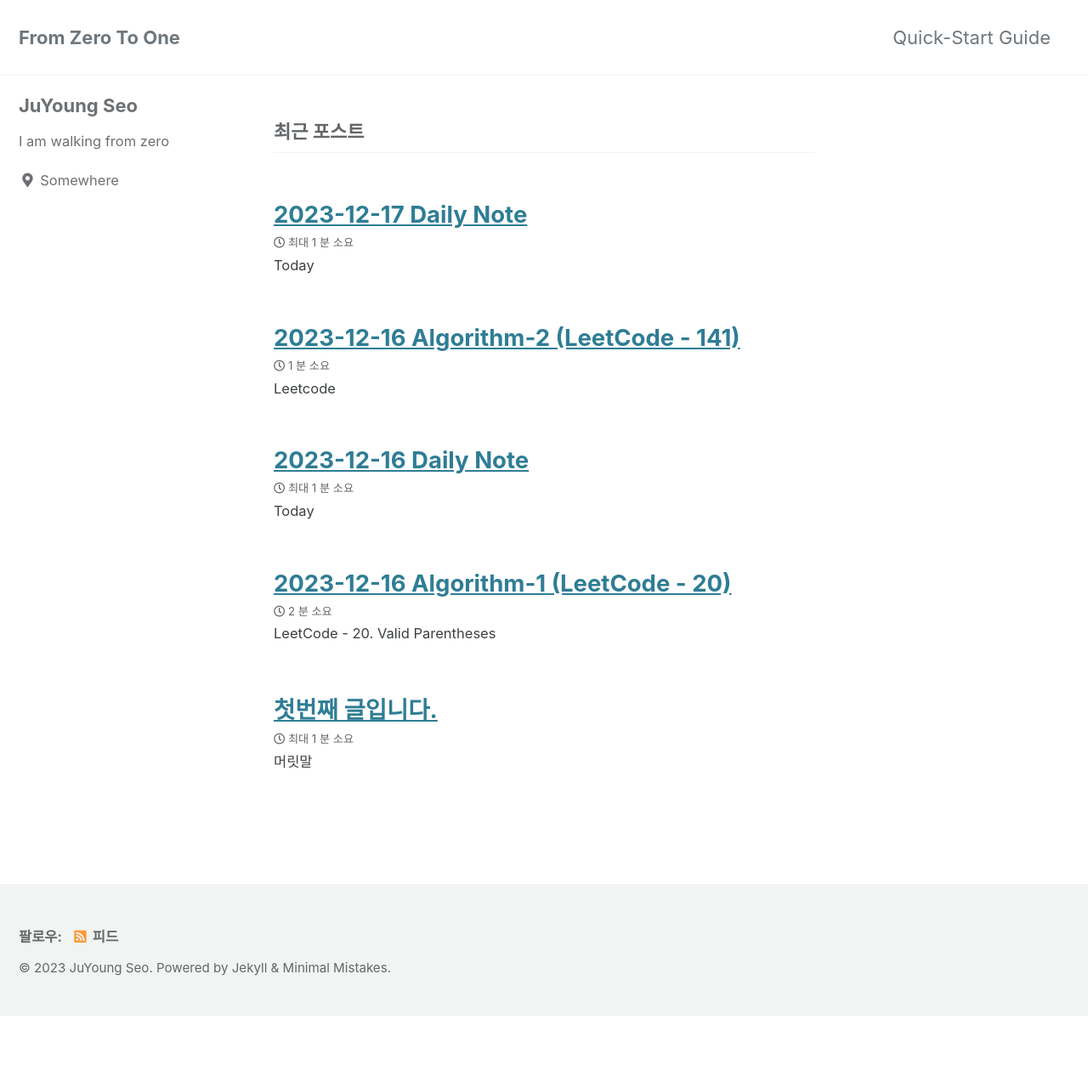
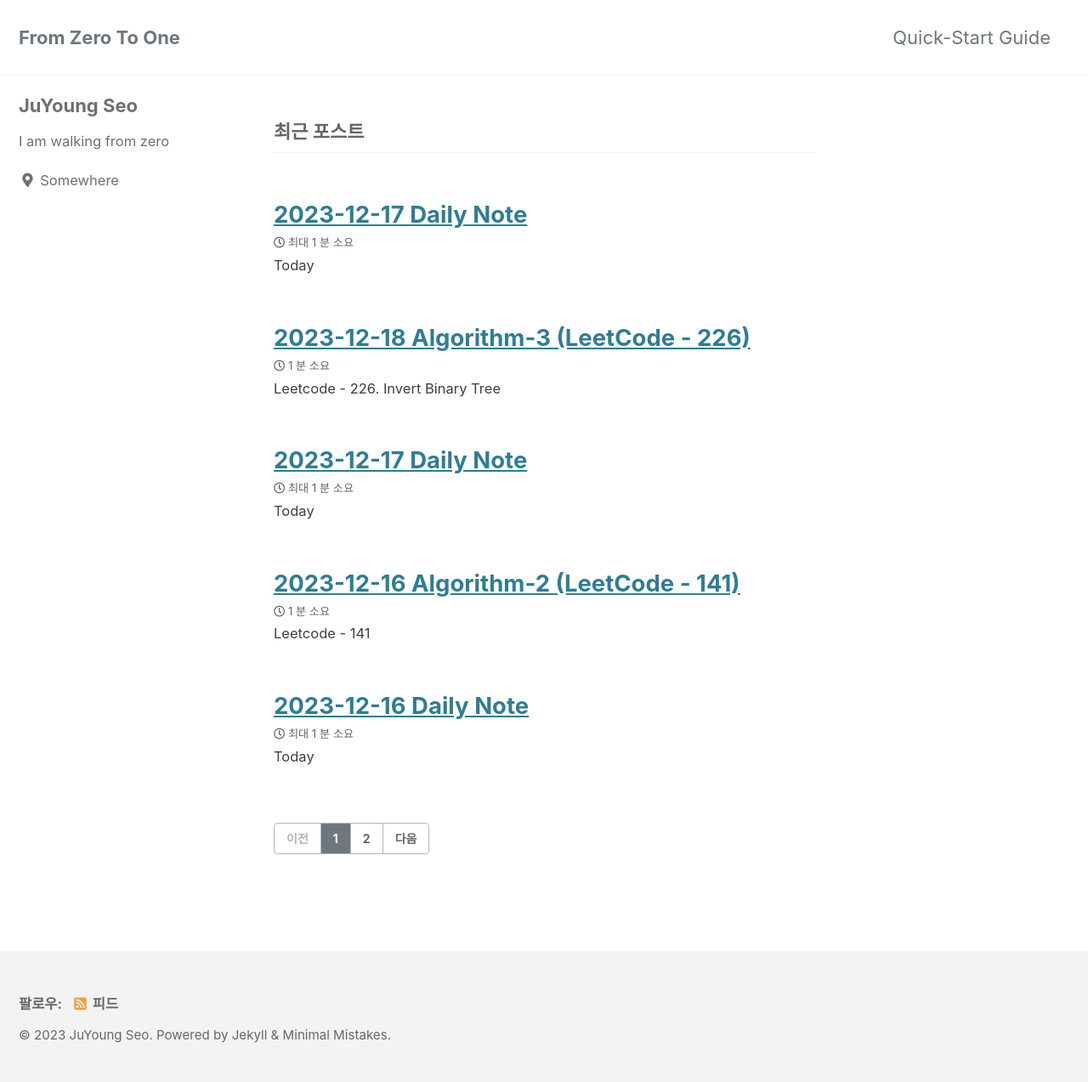
Before and after one commit to JuZeroKR/juzerokr.github.io, a Jekyll site: the page built from index.html, in a window 1280 px wide. Shown: the whole page at 85% size. Built offline with Jekyll 4.4.1, drawn with Linux system fonts in a browser that asks for light colours; cached includes are drawn as plain includes; the list of posts is cut into pages by our own code; before the commit the page ends 1195 px from its top, so only the background shows below that; some of the changed lines change nothing that is shown.

Commit message:
12-18 Algorithm & Daily Note

````diff
--- a/_posts/2023-12-17-Algorithm2.md
+++ b/_posts/2023-12-17-Algorithm2.md
@@ -6,7 +6,7 @@ toc_sticky: true
 toc_label: Algorithm
 ---
 
-## Leetcode
+## Leetcode - 141
 
 ```c++
 /**
--- /dev/null
+++ b/_posts/2023-12-18-Algorithm3.md
@@ -0,0 +1,62 @@
+---
+title: "2023-12-18 Algorithm-3 (LeetCode - 226)"
+layout: single
+toc: true
+toc_sticky: true
+toc_label: Algorithm
+---
+
+## Leetcode - 226. Invert Binary Tree
+
+
+```c++
+class Solution {
+public:
+    void DoReverseTree(TreeNode* node) {
+        if(node->left == NULL && node->right == NULL)
+            return;
+        if(node->left != NULL)
+            DoReverseTree(node->left);
+        if(node->right != NULL)
+            DoReverseTree(node->right);
+        TreeNode* temp = NULL;
+        temp = node->left;
+        node->left = node->right;
+        node->right = temp;
+    }
+
+    TreeNode* invertTree(TreeNode* root) {
+        if(root != NULL)
+            DoReverseTree(root);
+        return root;
+    }
+};
+
+```
+
+## Script
+이 문제는 Binary Tree를 거꾸로 하는 문제입니다.
+아웃풋 트리가 인풋과 비교하여 거꾸러인지 확인할 것입니다. Binary Tree는 최대 두 개의 자식을 가집니다.  우리는 재귀함수를 이용하여 이 문제를 해결할 것입니다. 간단하게 생각해서 제일 최하위 노드부터 최상단 노드까지 순서대로 바꾸면 정답이 나옵니다.
+
+The problem is to invert Binary Tree. We gonna determine if Output Tree is reverse compared to input. The Binary Tree have a maximum of two. We'll solve it with recursive function. Simply, exchange left node and right node from the lowest node to the top one. As a result, we'll get a goal.
+
+
+---
+
+[문제 해결 영상](https://www.youtube.com/watch?v=OnSn2XEQ4MY)
+
+What exactly does that mean?
+
+Let's say that this is our initial tree to invert. It isbasically what you can tell in the output.
+
+Left child or left child were swapped.
+
+It's a recursive definition.
+
+The exact same thing happened with this tree right.
+
+What we're saying is visit every single node in the tree.
+
+Recursively run invert binaries or invert tree on the left subtree and run invert on the right subtree.
+
+We can do a depth first search whether it's pre-order or post order it doesn't actually matter.
--- /dev/null
+++ b/_posts/2023-12-18-Daily3.md
@@ -0,0 +1,45 @@
+---
+title: "2023-12-17 Daily Note"
+layout: single
+toc: true
+toc_sticky: true
+toc_label: Daily
+---
+
+## Today
+
+금일 CAA 개발 하는데 몇몇 코드 에러가 있었다.
+
+Navigator3D를 Frame View에 붙이려고 했다.
+
+발생한 문제는 Navigator 생성은 제대로 되었으나 빌드된 화면에 보이지 않았다.
+
+다른 Frame에도 시도했고 그 외 Frame View에 붙은 Navigator는 정상적으로 화면에 보였다.
+
+문제는 Frame View가 있는 Dialog 크기 속성을 기본 값으로 설정해서 발생했었다.
+
+크기 속성을 설정한 결과 문제가 해결되었다.
+
+또 다른 건 한 Dialog 헤더 파일에서 다른 Dialog를 변수로 인식하지 못하여 컴파일 문제가 있었다.
+
+헤더 파일의 클래스 내부 변수 대신 메소드 내부의 지역 변수로 사용해보았다.
+
+하지만 동일한 문제가 발생하지 않은 것으로 보아 잘못된 헤더 파일을 Include했거나 다른 변수 이름을 적은 문제는 아닌 것으로 판단했다.
+
+마지막 하나는 Navigator에 Surface가 보이지 않은 문제였는데 Boundary 코드를 잘못 작성하여 발생했었다.
+
+오늘 일을 하면서 Navigator와 Visualization 동작 과정에 대한 이해가 필요해보였다.
+
+Navigator3D를 Frame에 붙이는 걸 시도해본 결과
+- Navigator가 들어갈 해당 Frame에 자동 길이 조절을 해줘야한다.
+- Dialog Layout 크기가 Navigator 크기 보다 커야한다.(가설)
+
+## Note
+
+매일 글쓰기 도전
+- 하나의 주장을 쓰고, 2W 1H(무엇, 왜, 어떻게) 내용을 구성하여, 3분 안에 읽히게끔 간결
+- OREO 방식
+  1. 만일 X하려면 Y 하라, 왜냐하면 Z하기 때문이다. (주장)
+  2. OREO로 4줄 쓸거리 만들기
+  3. 4줄을 문단으로 만들기 (뒷받침 내용 추가)
+  4. 한편의 에세이 완성하기 (1,500자 이내)
````
